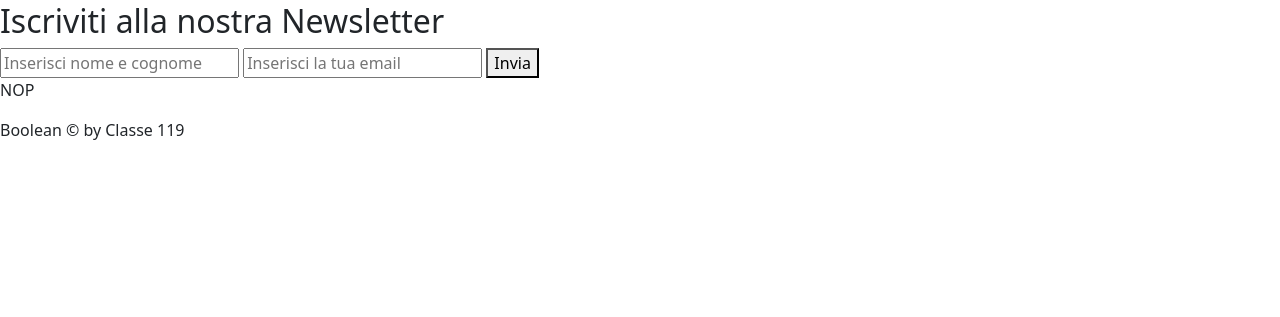
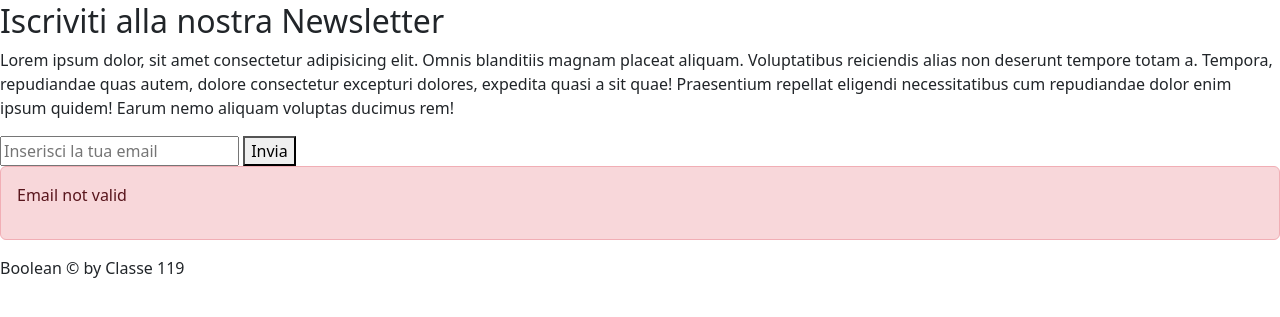
Before and after one commit to Arianna-Salvini/php-iscrizione-newsletter, a PHP site: page /?name=1 in a window 1280 px wide. Shown: the part 22-339 px from the top of the page. Run offline with PHP 8.4, Linux system fonts and the light colour scheme; data that the repository does not hold is empty.

Commit message:
Add a proper return for the alert generate function in order to have a bootstrap class for succes or danger and a proper relative message

```diff
--- a/index.php
+++ b/index.php
@@ -20,9 +20,15 @@ $messageValidation = emailCheck($email);
 function generateAlertValidation($messageValidation)
 {
     if ($messageValidation) {
-        return 'OK';
+        return [
+            'text' => 'Email not valid',
+            'alert' => 'alert-success'
+        ];
     } else {
-        return 'NOP';
+        return [
+            'text' => 'Email not valid',
+            'alert' => 'alert-danger',
+        ];
     }
 };
 
@@ -49,14 +55,14 @@ $message = generateAlertValidation($messageValidation);
     </header>
     <main>
         <h2>Iscriviti alla nostra Newsletter</h2>
+        <p>Lorem ipsum dolor, sit amet consectetur adipisicing elit. Omnis blanditiis magnam placeat aliquam. Voluptatibus reiciendis alias non deserunt tempore totam a. Tempora, repudiandae quas autem, dolore consectetur excepturi dolores, expedita quasi a sit quae! Praesentium repellat eligendi necessitatibus cum repudiandae dolor enim ipsum quidem! Earum nemo aliquam voluptas ducimus rem!</p>
         <!-- form -->
         <form action="#" method="get">
-            <input type="text" name="name" id="name" placeholder="Inserisci nome e cognome">
             <input type="email" name="email" id="email" placeholder="Inserisci la tua email">
             <button type="submit">Invia</button>
         </form>
-        <div>
-            <p><?php echo $message ?></p>
+        <div class="alert <?php echo $message['alert'] ?> ">
+            <p><?php echo $message['text'] ?></p>
         </div>
         <!-- Alert validation -->
 
```
